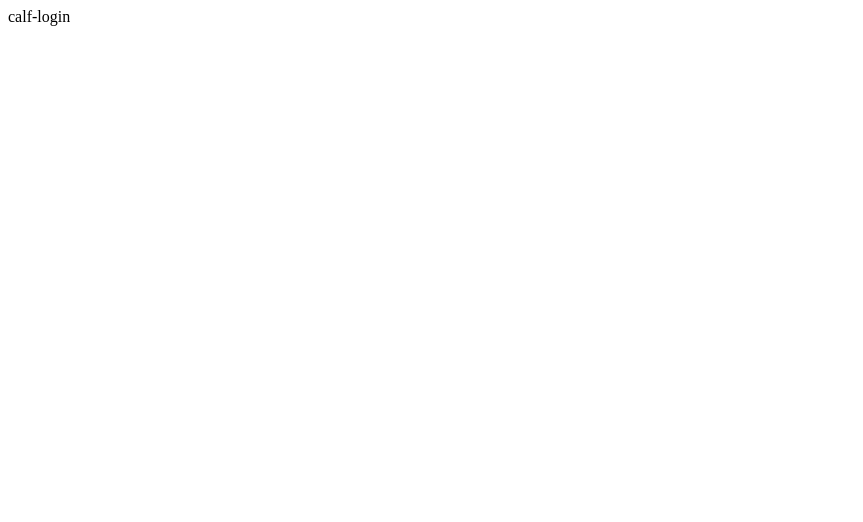
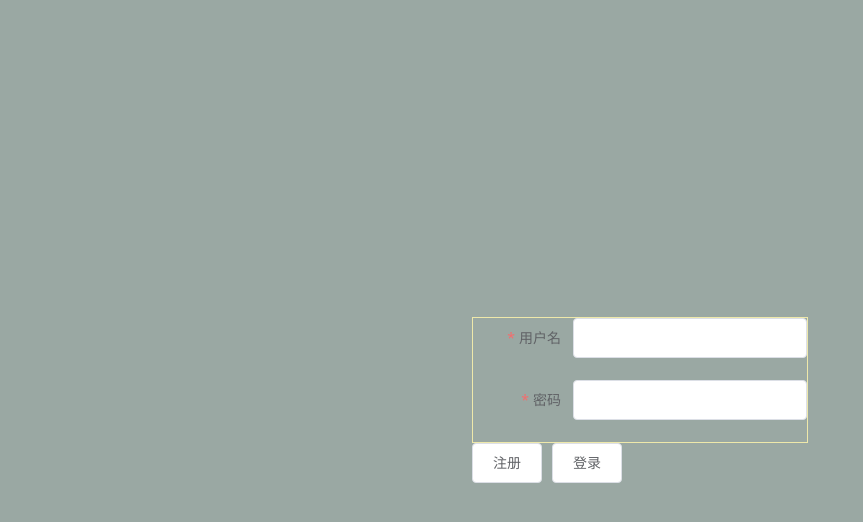
Before and after one commit to zhujiangliang/moke, a Vue app in the folder calf/: page /#/ in a window 1280 px wide. Shown: the top 522 px of the page, without its empty margins (0-863 px from the left). Built offline with nearby package versions, Linux system fonts and the light colour scheme.

Commit message:
login + install bootstrp

```diff
--- a/calf/package.json
+++ b/calf/package.json
@@ -8,6 +8,7 @@
     "lint": "vue-cli-service lint"
   },
   "dependencies": {
+    "bootstrap": "^5.1.3",
     "core-js": "^3.6.5",
     "element-ui": "^2.15.6",
     "vue": "^2.6.11",
--- a/calf/src/App.vue
+++ b/calf/src/App.vue
@@ -12,7 +12,9 @@ export default {
 </script>
 
 <style>
-#app {
- width: 100%;
-}
+  html, body, #app {
+    margin: 0;
+    width: 100%;
+    height: 100%;
+  }
 </style>
--- a/calf/src/main.js
+++ b/calf/src/main.js
@@ -2,6 +2,8 @@ import Vue from 'vue'
 import router from './router'
 import './element'
 import App from './App.vue'
+import 'bootstrap/dist/css/bootstrap.min.css'
+import './style/index.css'
 
 Vue.config.productionTip = false
 
--- a/calf/src/pages/Login.vue
+++ b/calf/src/pages/Login.vue
@@ -1,11 +1,72 @@
 <template>
-  <div>
-    calf-login
+  <div class="login-content bg-color-main d-flex align-items-center justify-content-center">
+   <div>
+    <el-form class="login-form" :model="loginForm" ref="loginRef" :rules="rules" label-width="100px">
+      <el-form-item label="用户名" prop="name">
+        <el-input v-model="loginForm.name"></el-input>
+      </el-form-item>
+      <el-form-item label="密码" prop="password">
+        <el-input type="password" v-model="loginForm.password"></el-input>
+      </el-form-item>
+    </el-form>
+    <el-button>注册</el-button>
+    <el-button @click="login">登录</el-button>
+   </div>
   </div>
 </template>
 
 <script>
   export default {
-    name: 'login'
+    name: 'login',
+    data() {
+      const validateName = (rule, value, callback) => {
+        if(value !== 'moke') {
+          callback('用户名错误！')
+        }
+      }
+      const validatePass = (rule, value, callback) => {
+        if(value !== 'moke') {
+          callback('密码错误！')
+        }
+      }
+
+      return {
+        loginForm: {
+          name: '',
+          password: ''
+        },
+        rules: {
+          name: [
+            {required: true, message: "请输入用户名", trigger: "blur"},
+            {validator: validateName, trigger: "blur"}
+          ],
+          password: [
+            {required: true, message: "请输入密码", trigger: "blur"},
+            {validator: validatePass, trigger: "blur"}
+          ]
+        }
+      }
+    },
+    methods: {
+      login() {
+        this.$refs.loginRef.validate((valid) => {
+          if (valid) {
+            alert('submit!')
+          } else {
+            console.log('error submit!!');
+            return false
+          }
+        })
+      }
+    }
   }
-</script>
+ </script>
+
+<style scoped>
+  .login-content {
+    height: 100vh;
+  }
+  .login-form {
+    border: 1px solid palegoldenrod;
+  }
+</style>
--- /dev/null
+++ b/calf/src/style/index.css
@@ -0,0 +1,10 @@
+.bg-color-main {
+    background-color: #9aa8a3;
+}
+
+.w-100 {
+    width: 100%;
+}
+.h-100 {
+    height: 100%;
+}
```
Also changed, not shown: 2 other files (tests, documents, lock files or other folders).
